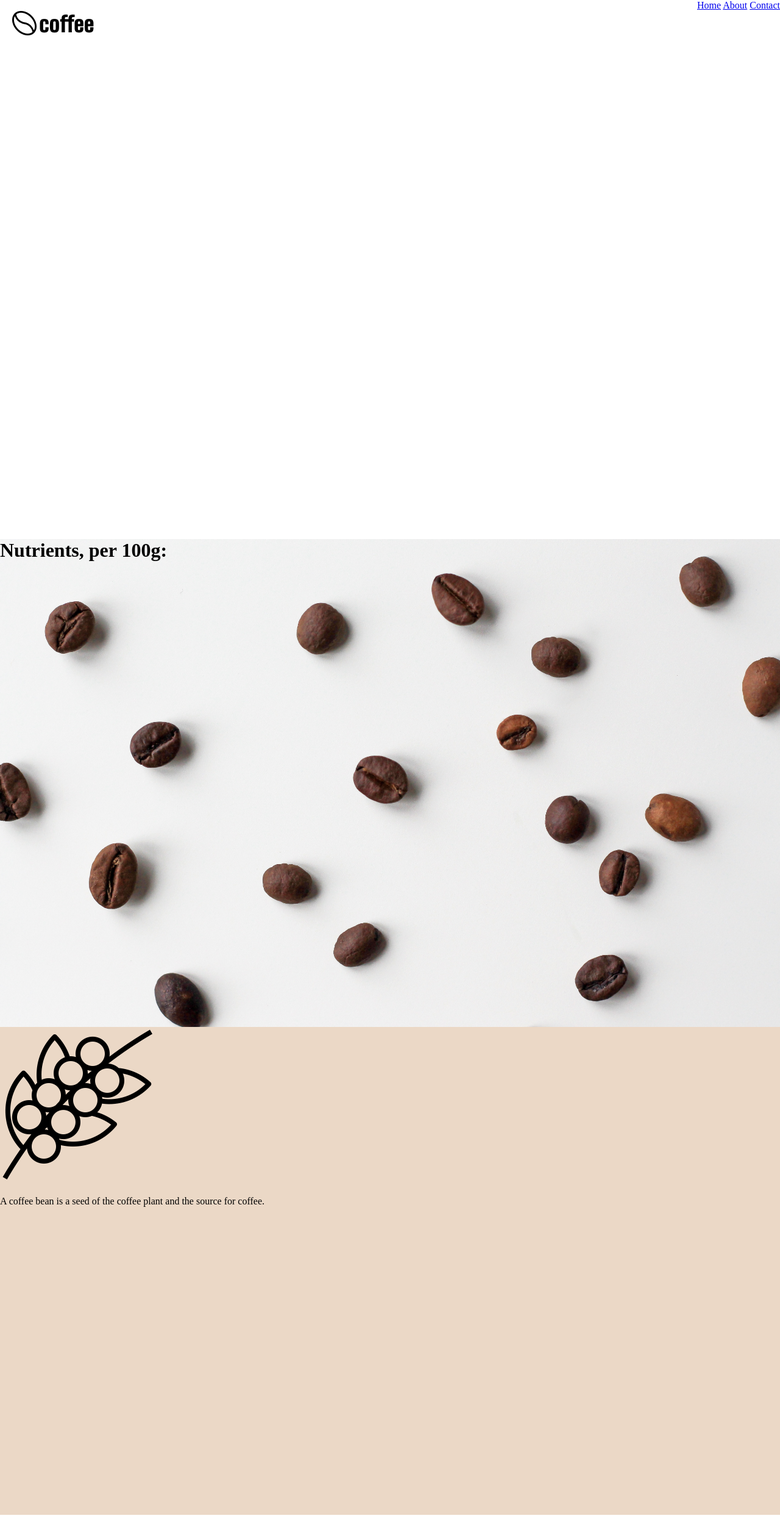
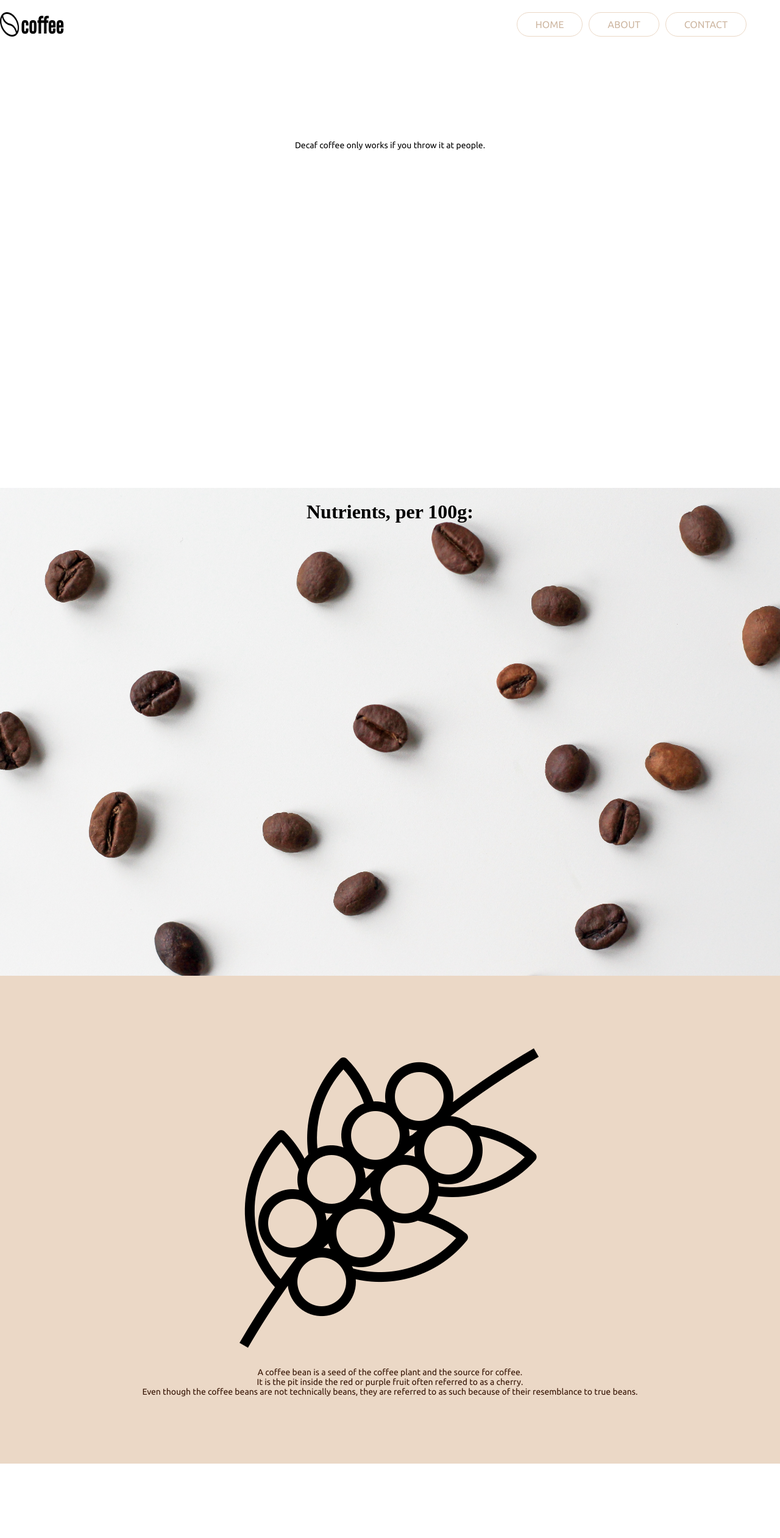
Before and after one commit to Juljulia/Coffeebean, a plain HTML site: page index.html in a window 1280 px wide. Shown: the top 2522 px of the page at 61% size. Drawn offline with nearby package versions, Linux system fonts and the light colour scheme; a web font is replaced by a local one.

Commit message:
Uppdaterat sida 1 och 3
Behöver fortfarande jobba med animations och layout.

```diff
--- a/index.html
+++ b/index.html
@@ -7,8 +7,12 @@
     <title>Coffeebean</title>
     <link rel="stylesheet" href="https://cdn.jsdelivr.net/npm/normalize.css@8.0.1/normalize.min.css">
     <link rel="stylesheet" href="style.css">
+    <style>@import url('https://fonts.googleapis.com/css?family=McLaren|Ubuntu&display=swap');</style>
 </head>
 <body>
+
+<section class="section-1">
+
     <header>
         <div class="container-mobile-menu">
             <div class="mobile-menu"></div>
@@ -16,26 +20,33 @@
             <div class="mobile-menu"></div>
         </div>
 
-
+        <img src="icon.png" loading="lazy" class="icon">
 
         <nav>
             <a href="#">Home</a>
             <a href="#">About</a>
             <a href="#">Contact</a>
         </nav>
-
     </header>
 
-<img src="icon.png" loading="lazy" class="icon">
+    <div class="first-page">
+        <p>Decaf coffee only works if you throw it at people.</p>
+    </div>
 
-<section class="section-1"></section>
+</section>
+
 <section class="section-2">
     <h1>Nutrients, per 100g:</h1>
     <p></p>
 </section>
+
 <section class="section-3">
     <img src="coffee-plant.png" alt="Coffee plant" loading="lazy" class="coffee-plant">
+    <div class="animate-p">
         <p>A coffee bean is a seed of the coffee plant and the source for coffee.</p>
+        <p>It is the pit inside the red or purple fruit often referred to as a cherry.</p>
+        <p>Even though the coffee beans are not technically beans, they are referred to as such because of their resemblance to true beans.</p>
+    </div>
 </section>
 
 <footer>
--- a/style.css
+++ b/style.css
@@ -1,22 +1,44 @@
 * {
     box-sizing: border-box;
+    margin: 0px;
 }
 
 body {
-
+    width: 100vw;
+    min-width: 320px;
 }
 
 header {
     display: flex;
     justify-content: space-between;
+    align-items: center;
+    height: 10vh;
 }
 
-.container-mobile-menu {
-    margin: 10px 0 0 10px;
+nav {
+    padding: 30px;
+    margin-right: 20px;
+    display: flex;
+    justify-content: space-between;
+}
+
+nav > a {
+    color: rgb(206, 183, 162);
+    text-decoration: none;
+    text-transform: uppercase;
+    border: 1px solid #EBD8C6;
+    border-radius: 20px;
+    padding: 10px 30px;
+    margin: 0px 5px;
 }
 
 .icon {
-    margin: 0px 0px 0px 20px; /*top right bottom left*/
+    width: 110px;
+    height: 40px;
+}
+
+p, a {
+    font-family: 'Ubuntu', sans-serif;
 }
 
 .section-1 {
@@ -24,31 +46,119 @@ header {
     background-repeat: no-repeat;
     background-size: cover;
     height: 100vh;
+    display: flex;
+    flex-direction: column;
+}
 
+.first-page {
+    height: 90vh;
+    display: flex;
+    justify-content: center;
+    margin-top: 150px;
 }
+
 
 .section-2 {
     background-image:  url(coffee-2.jpg);
     background-repeat: no-repeat;
     background-size: cover;
     height: 100vh;
+    display: flex;
+    flex-direction: column;
+    align-items: center;
 }
 
 .section-3 {
     background-color: #EBD8C6;
     height: 100vh;
+    display: flex;
+    flex-direction: column;
+    align-items: center;
+    justify-content: space-evenly;
+    padding: 90px;
 }
 
 .coffee-plant {
-    width: 20vw;
+    width: 40vw;
     height: auto;
 }
+
+.animate-p > p:nth-child(1) {
+    color: #331100;
+    text-align: center;
+    opacity: 1;
+    animation-name: slide;
+    animation-duration: 8s;
+    animation-iteration-count: infinite;
+    animation-timing-function: ease-in-out;
+}
+
+.animate-p > p:nth-child(2) {
+    color: #331100;
+    margin-top: ;
+    text-align: center;
+}
+
+.animate-p > p:nth-child(3) {
+    color: #331100;
+    margin-top: ;
+    text-align: center;
+    opacity: 1;
+}
+/* LEAVE OUT FOR NOW
+@keyframes fade-in {
+    0% {
+      opacity: 0;
+    }
+    30%% {
+      opacity: 1;
+    }
+    70% {
+        opacity: 1;
+    }
+    100% {
+        opacity: 0;
+    }
+  }
+  */
+
+  @keyframes slide {
+      0% {
+          transform: translateX(100vw)
+      }
+
+      25% {
+          transform: translateX(0)
+      }
+
+      75% {
+          transform: translateX(0)
+      }
+
+      100% {
+          transform: translateX(-100vw)
+      }
+  }
+
 
 footer {
     height: 100vh;
 }
 
-@media screen and (max-width: 600px) {
+
+@media screen and (min-width: 600px) {
+    .container-mobile-menu {
+        display: none;
+    }
+}
+
+/*smaller screens*/
+@media screen and (max-width: 599px) {
+
+    .container-mobile-menu {
+        margin: 10px 0 0 10px;
+    }
+
     .mobile-menu {
         width: 25px;
         height: 3px;
@@ -57,10 +167,39 @@ footer {
     }
 
     nav {
-        opacity: 0;
+        display: none;
     }
 
     .icon {
-        opacity: 0;
+        display: none;
     }
     }
+
+
+    p {
+        font-size: 14px;
+    }
+
+
+
+/*
+    div.slide-left {
+      width:100%;
+      overflow:hidden;
+    }
+    div.slide-left p {
+      animation: slide-left 10s;
+    }
+
+    @keyframes slide-left {
+      from {
+        margin-left: 100%;
+        width: 300%;
+      }
+
+      to {
+        margin-left: 0%;
+        width: 100%;
+      }
+    }
+     */
```
Lines whose indentation alone changed are shown as unchanged.
